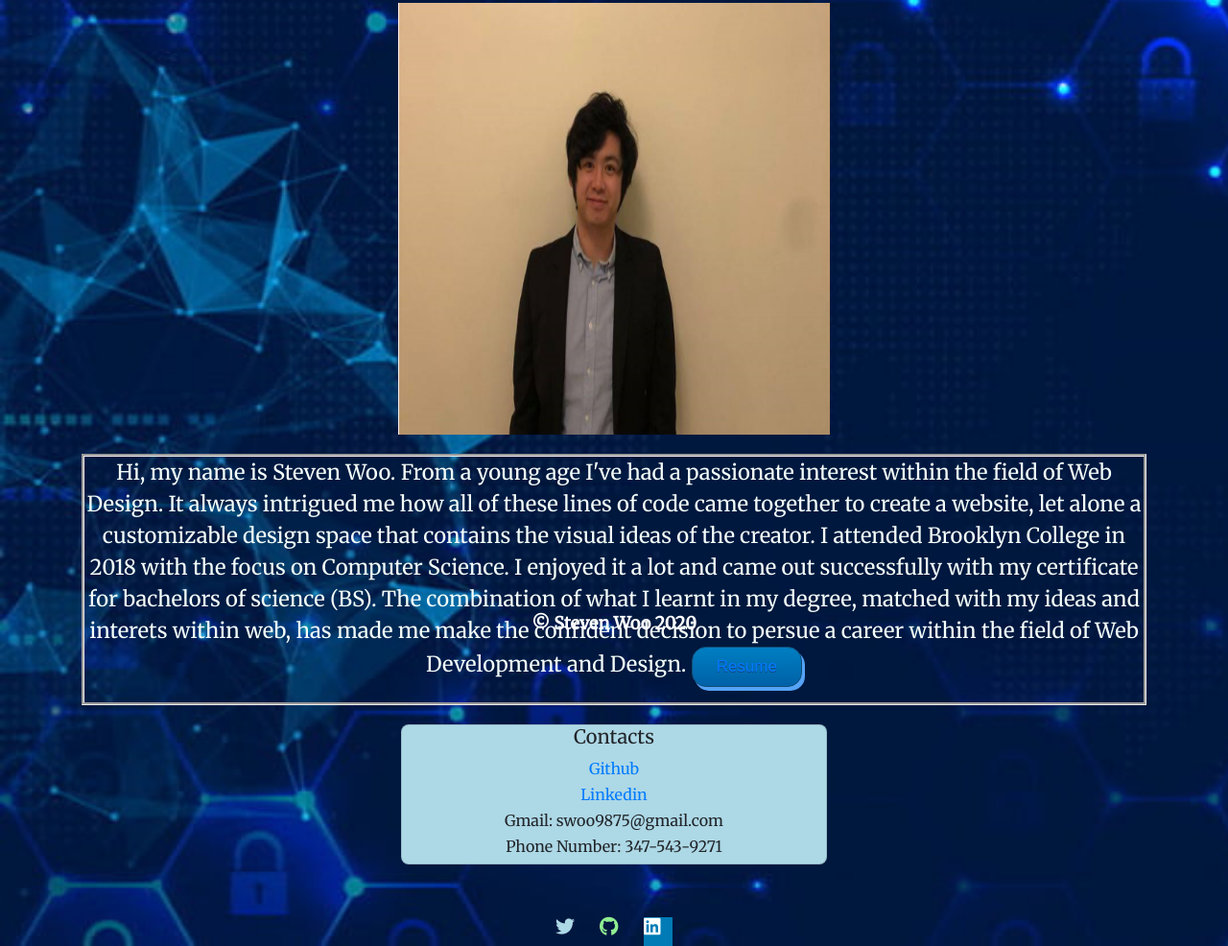
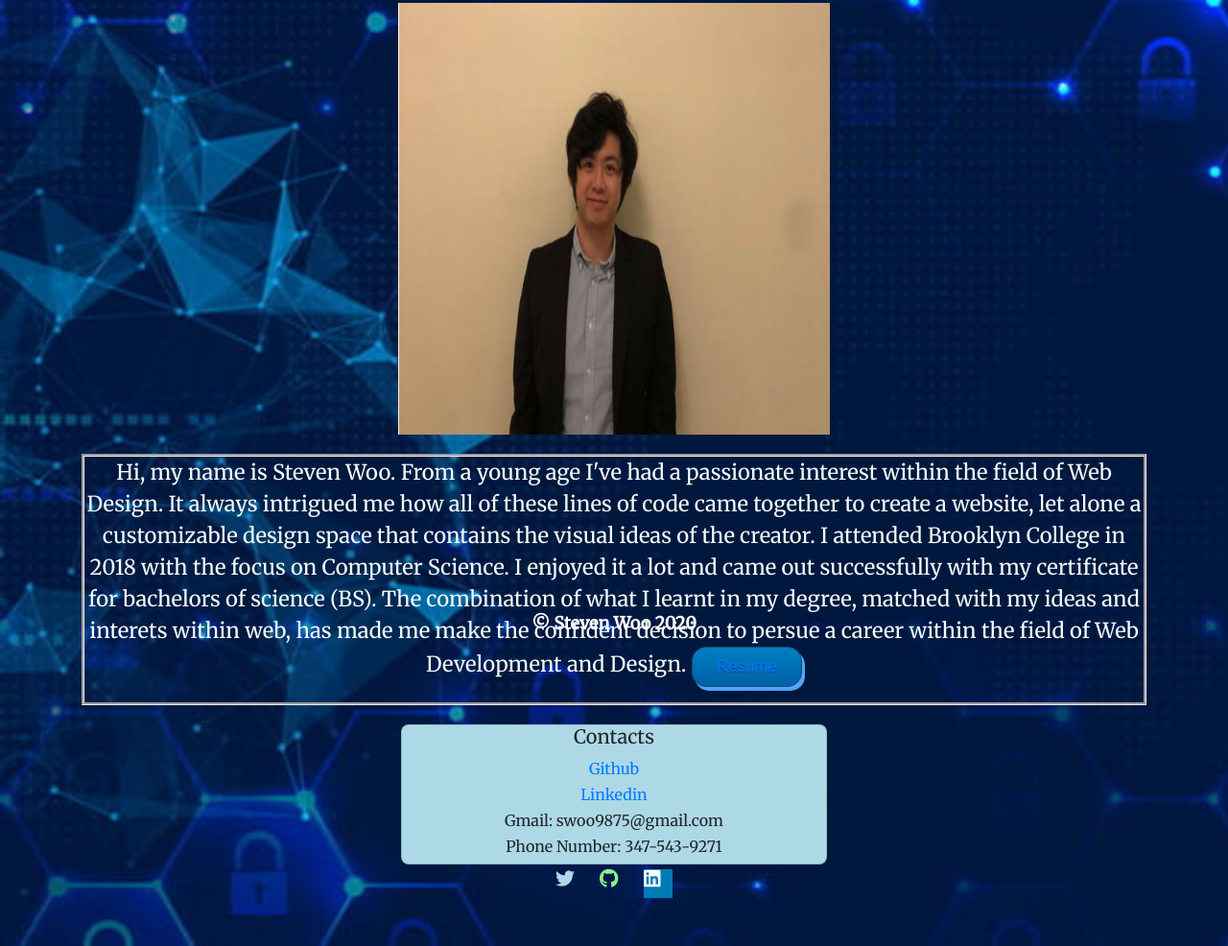
Before and after one commit to swoo328/Responsive-Portfolio, a plain HTML site: page index.html in a window 1280 px wide. Shown: the part 131-1117 px from the top of the page at 96% size. Drawn offline with nearby package versions, Linux system fonts and the light colour scheme.

Commit message:
fix the icon positioning

```diff
--- a/assets/css/style.css
+++ b/assets/css/style.css
@@ -250,7 +250,7 @@ footer h3{
 }
 /* icon CSS */
 .justify-content-center{
-    margin-top:50px;
+    margin-bottom:50px;
 }
 /* twitter icon */
 .fa-twitter{
```
